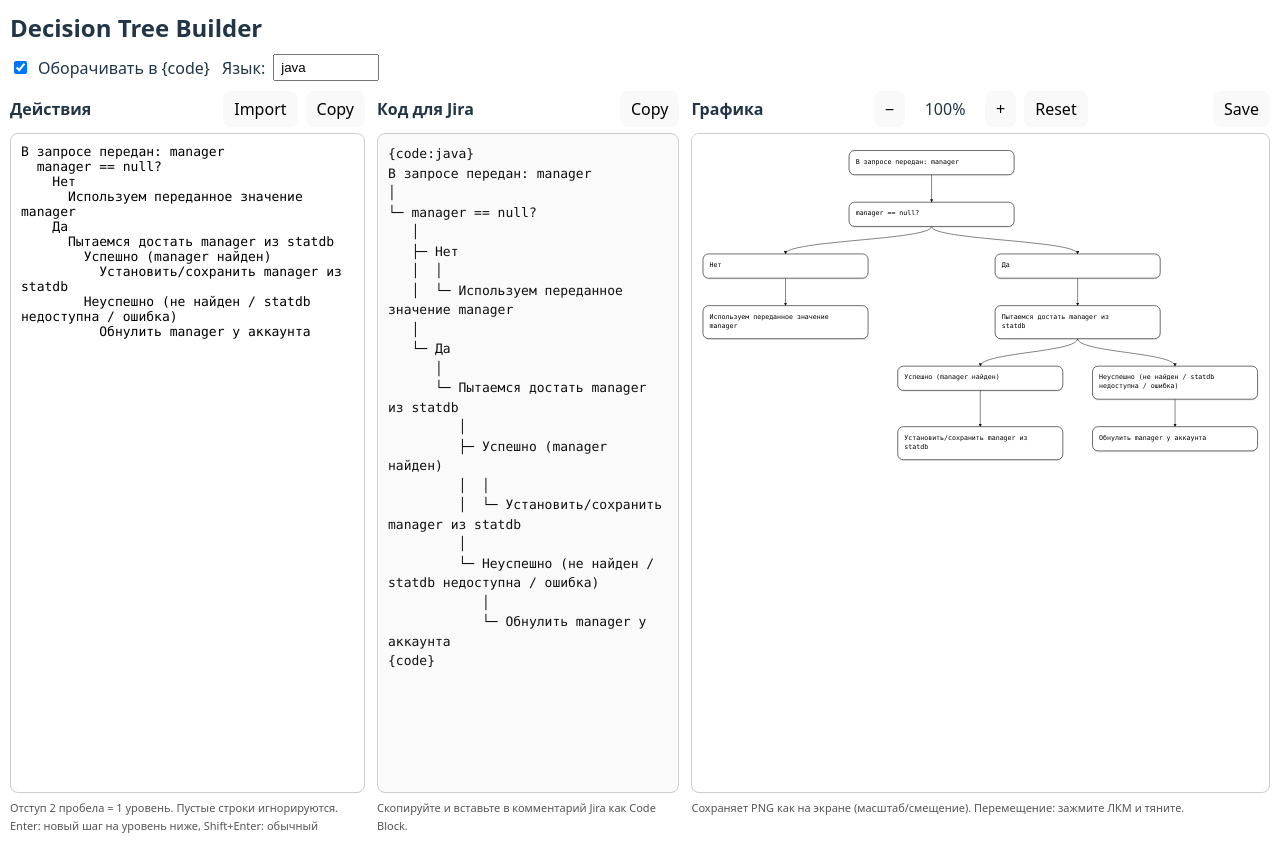
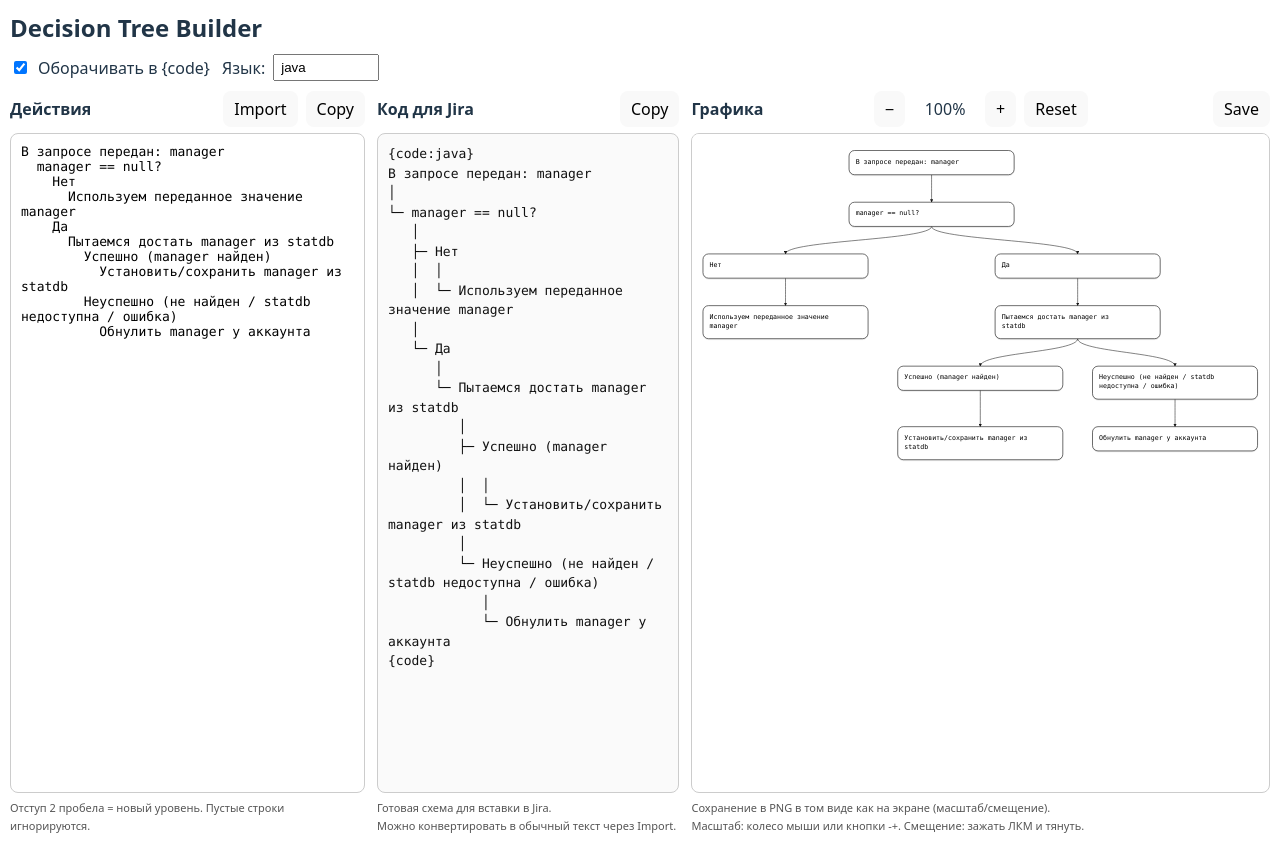
Before and after one commit to BrDoe/decision-tree-builder, a React (Vite) app: page / in a window 1280 px wide. Built offline with nearby package versions, Linux system fonts and the light colour scheme.

Commit message:
Another hints fix.

```diff
--- a/src/App.tsx
+++ b/src/App.tsx
@@ -610,7 +610,7 @@ export default function App() {
           />
 
           <div style={FOOTER_STYLE}>
-            Отступ 2 пробела = 1 уровень. Пустые строки игнорируются.<br />
+            Отступ 2 пробела = новый уровень. Пустые строки игнорируются.<br />
             Enter: новый шаг на уровень ниже, Shift+Enter: обычный перенос.
           </div>
         </div>
@@ -654,7 +654,9 @@ export default function App() {
             {jiraOut}
           </pre>
 
-          <div style={FOOTER_STYLE}>Скопируйте и вставьте в комментарий Jira как Code Block.</div>
+          <div style={FOOTER_STYLE}>Готовая схема для вставки в Jira.<br />
+          Можно конвертировать в обычный текст через Import.
+          </div>
         </div>
 
         {/* GRAPHIC */}
@@ -792,7 +794,8 @@ export default function App() {
             </svg>
           </div>
 
-          <div style={FOOTER_STYLE}>Сохраняет PNG как на экране (масштаб/смещение). Перемещение: зажмите ЛКМ и тяните.</div>
+          <div style={FOOTER_STYLE}>Сохранение в PNG в том виде как на экране (масштаб/смещение).<br />
+          Масштаб: колесо мыши или кнопки -+. Смещение: зажать ЛКМ и тянуть.</div>
         </div>
       </div>
 
```
